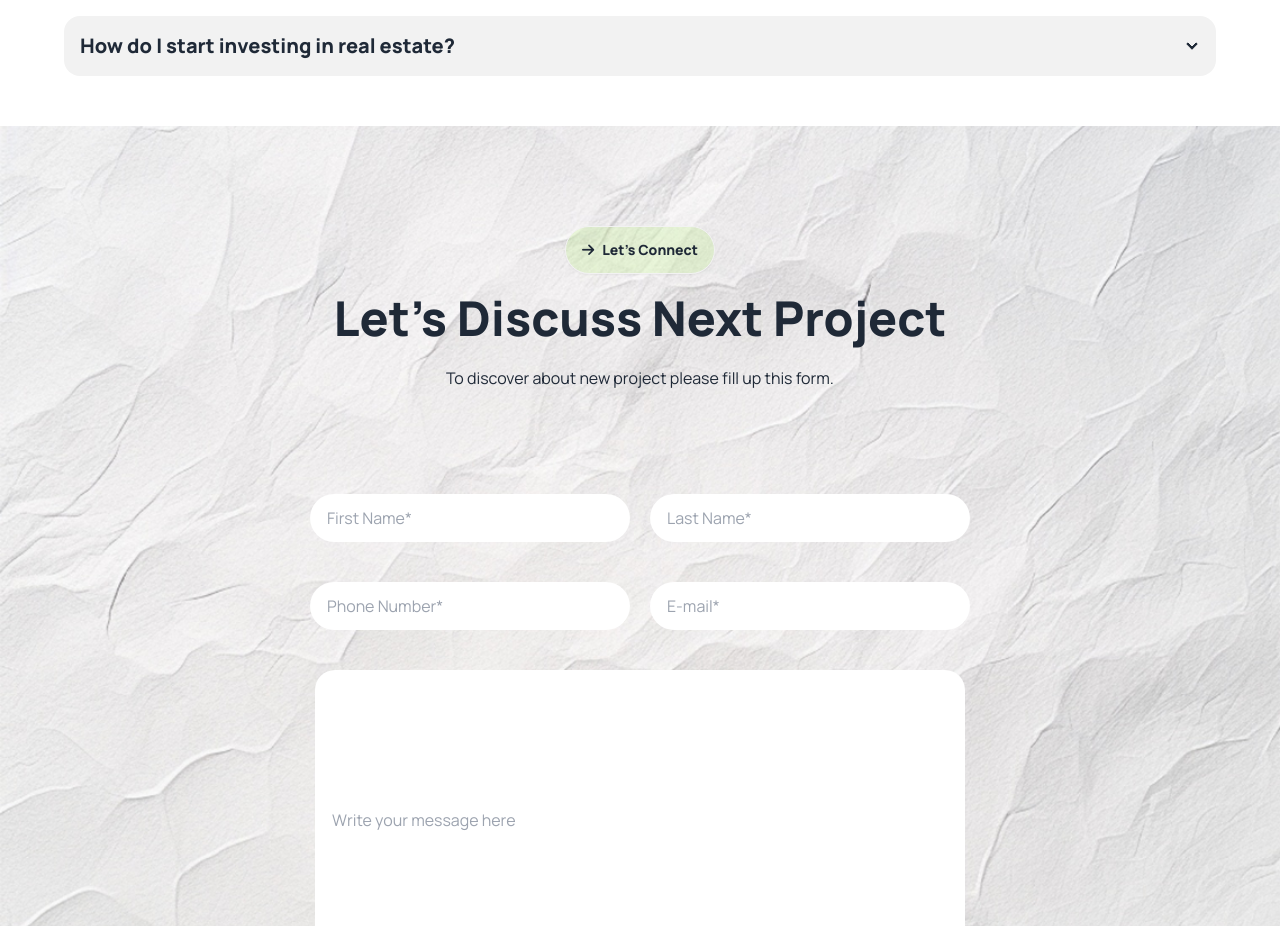
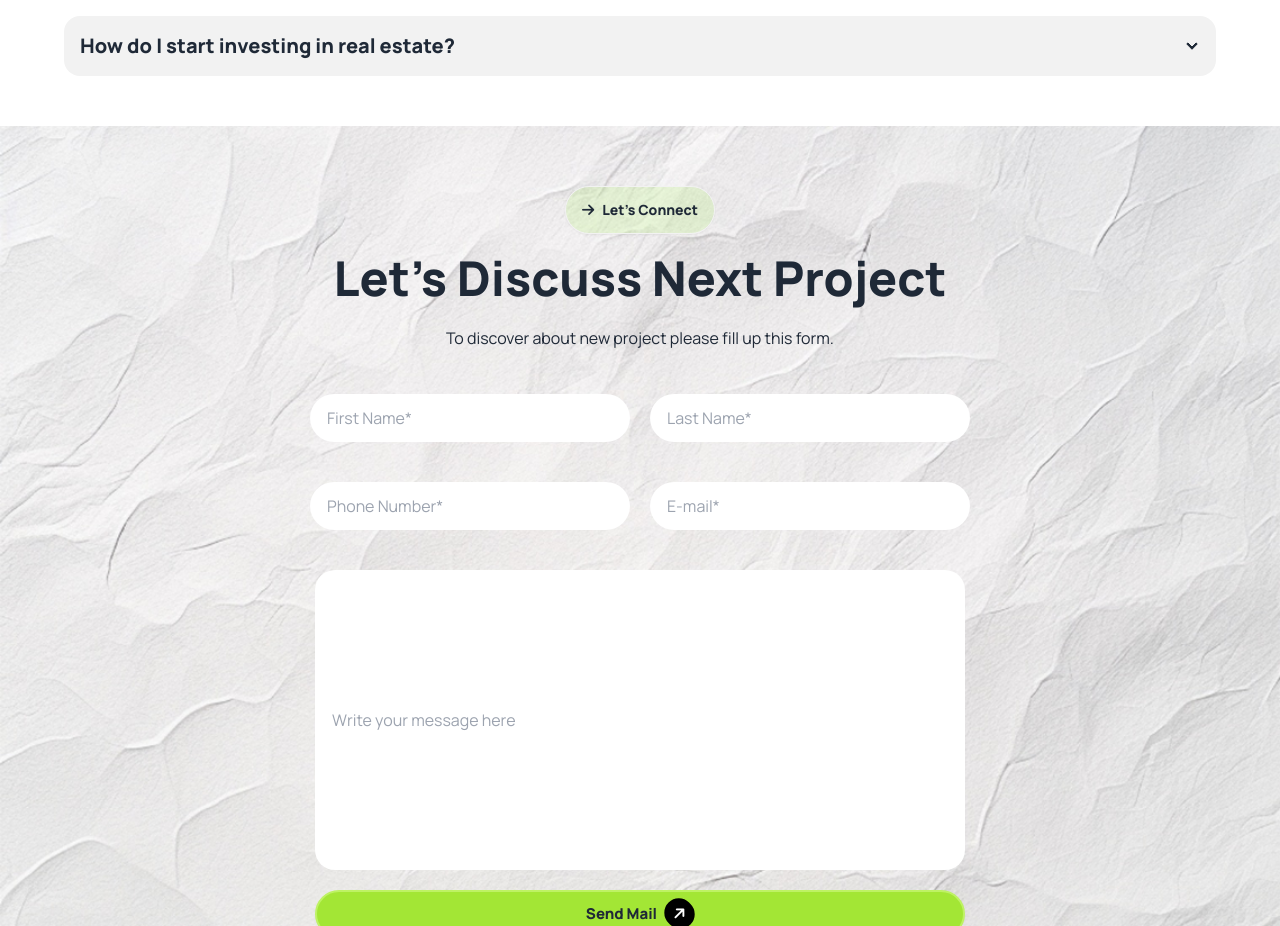
Before and after one commit to AbdulAzizChyMustakim/assignment-3-10, a plain HTML site: page index.html in a window 1280 px wide. Shown: the part 3320-4246 px from the top of the page. Drawn offline with nearby package versions, Linux system fonts and the light colour scheme.

Commit message:
assignment done

```diff
--- a/index.html
+++ b/index.html
@@ -305,7 +305,7 @@
     <!-- log in form start -->
     <div class="bg-[url('/assets/bg.jpg')] bg-cover bg-center bg-no-repeat w-auto h-auto ">
 
-      <div class="lg:w-[1400px] text-center mx-auto container pt-20 mb-20">
+      <div class="lg:w-[1400px] text-center mx-auto container pt-10 mb-5">
         <button class="btn bg-[#ABEF5F33] rounded-[50px] font-extrabold mb-5 mt-5  "><i class="fa-solid fa-arrow-right"></i>Let’s Connect</button>
         <h1 class="text-[38px] lg:text-5xl font-extrabold">Let’s Discuss Next Project</h1>
         <p class="py-6">
```
